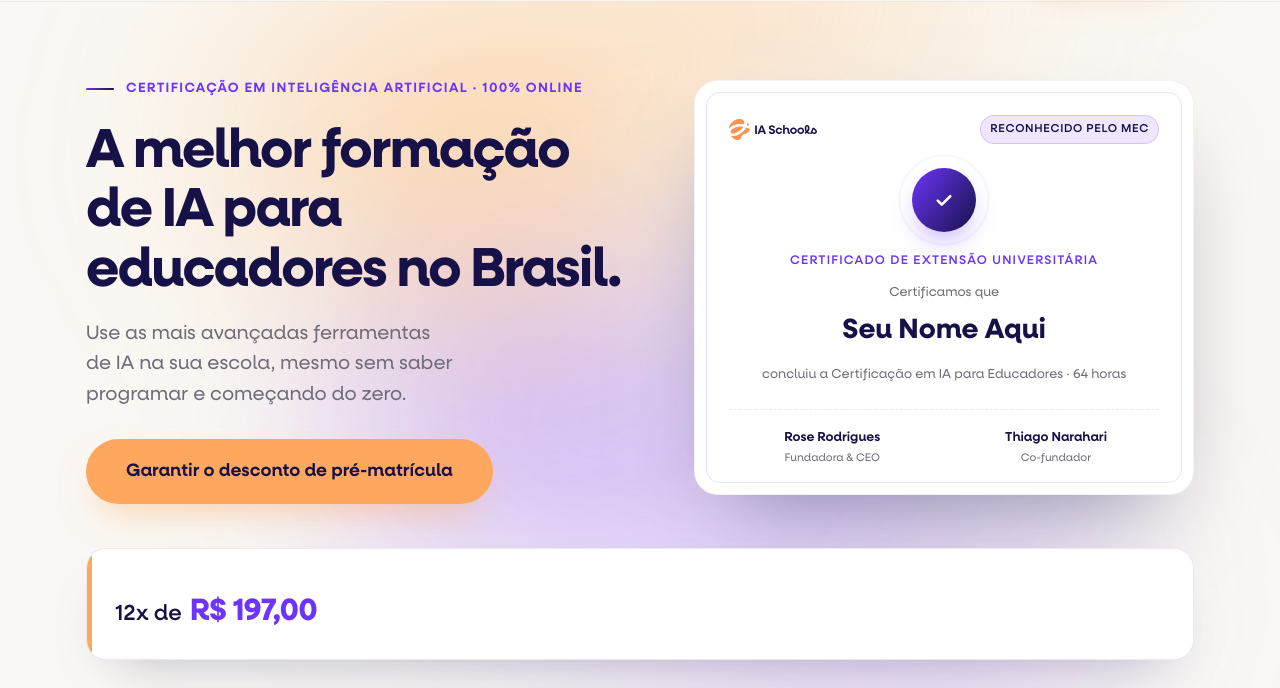
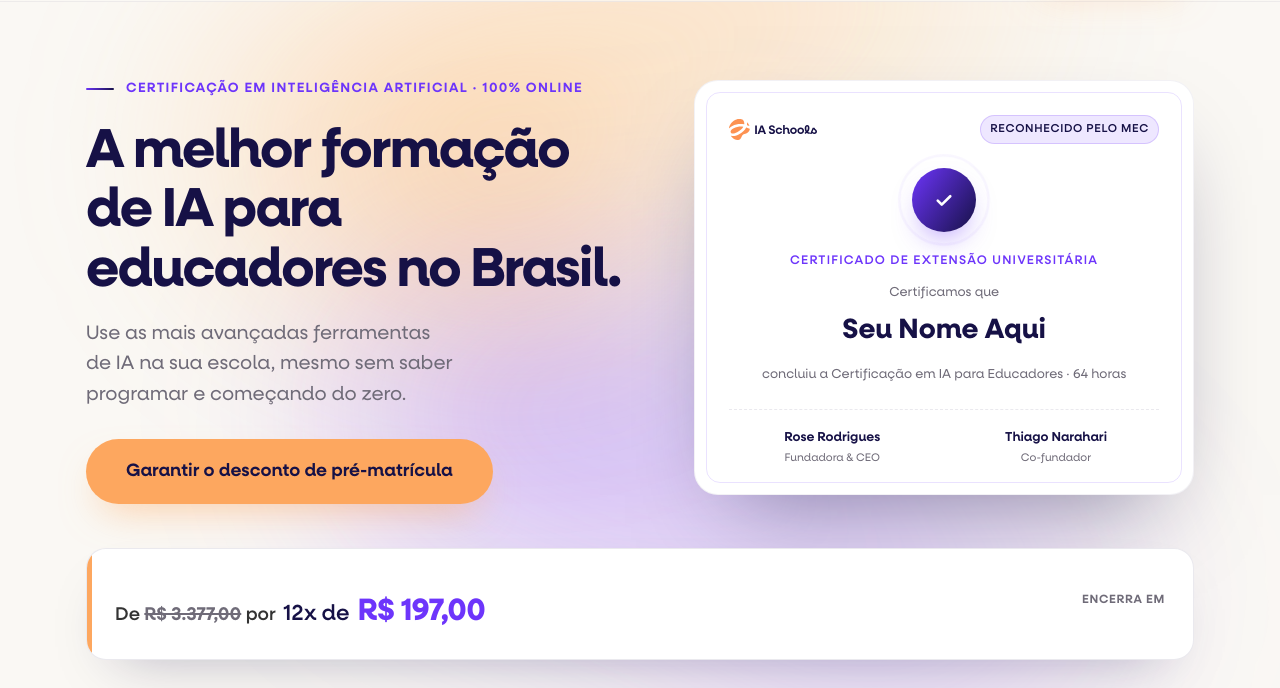
Before and after one commit to IASchools/LPS, a website: page apps/universidade/public/index.html in a window 1280 px wide. Shown: the part 112-800 px from the top of the page. Drawn offline with Linux system fonts and the light colour scheme.

Commit message:
fix: restore Universidade previous-price label

```diff
--- a/apps/universidade/public/index.html
+++ b/apps/universidade/public/index.html
@@ -738,7 +738,7 @@ footer .finst{margin-top:14px;font-size:13px;color:rgba(255,255,255,.6)}
   function pad(n){return String(n).padStart(2,'0')}
   function expire(){expired=true;document.body.classList.add('expired');
     document.querySelectorAll('.new b,.ancA .v span,.ancA .price .big').forEach(function(e){e.textContent='R$ 197,00'});
-    document.querySelectorAll('.off,.old,.strip .de,.strip .flash,.strip .timer-lbl,.pcard .ct,.pcard .disc,.revert,#t1,#t2').forEach(function(e){e.style.display='none'});
+    document.querySelectorAll('.off,.old,.strip .flash,.pcard .ct,.pcard .disc,.revert,#t1,#t2').forEach(function(e){e.style.display='none'});
     document.querySelectorAll('.ancA .cash').forEach(function(e){e.textContent='Condição atual da matrícula'});
     if(stk)stk.textContent='inscrições abertas';
     var sl=document.querySelector('.sticky .txt');if(sl)sl.textContent='Matrícula aberta · Certificação em IA para Educadores';
```
